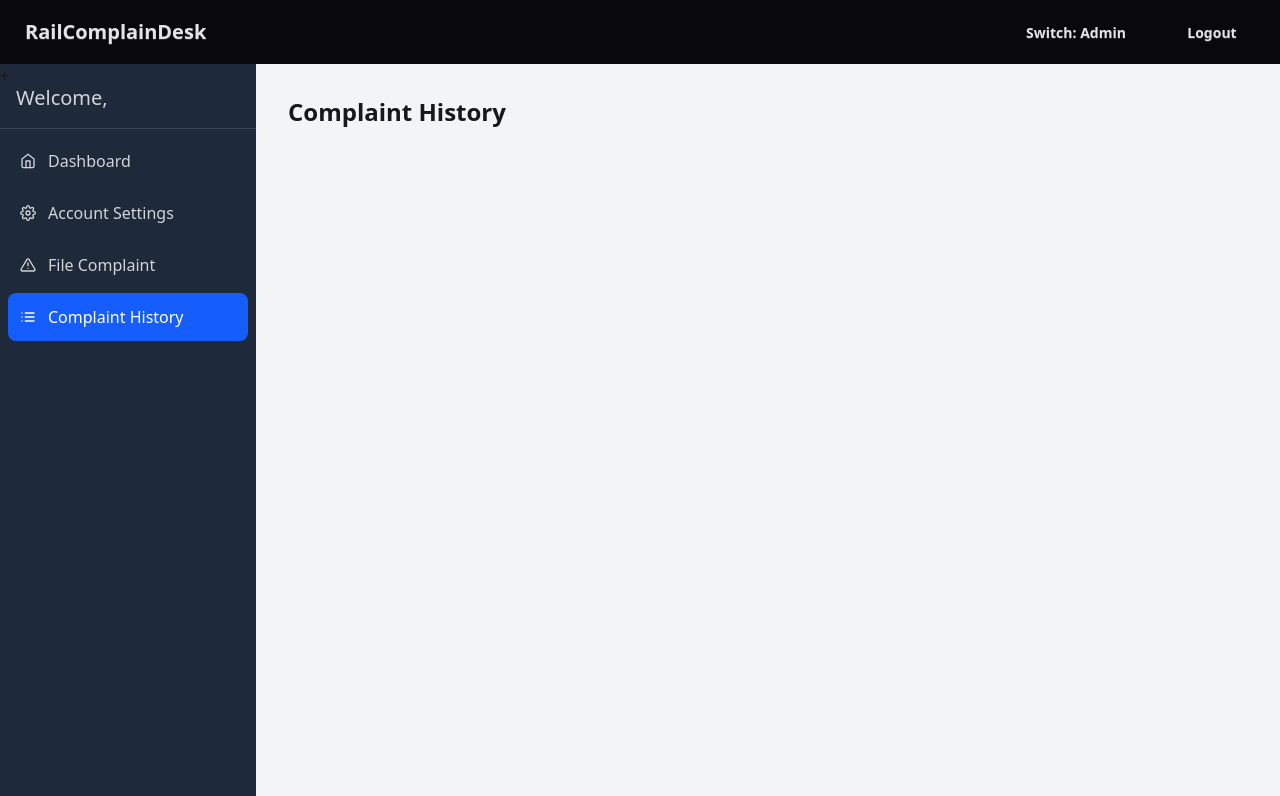
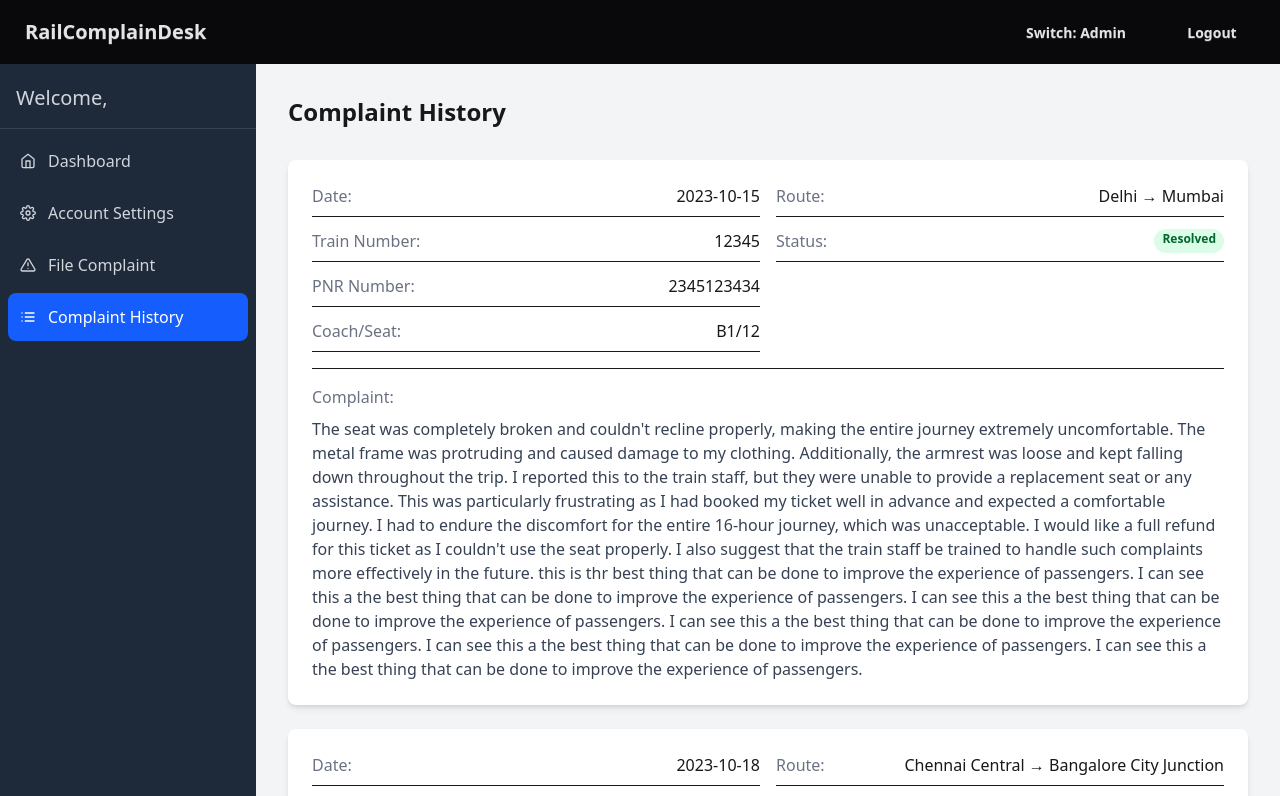
Before and after one commit to iamsyg/Rail_management_system, a Next.js app in the folder website/: page /complaint-history in a window 1280 px wide. Shown: the top 796 px of the page. Built offline with nearby package versions, Linux system fonts and the light colour scheme; no server answers.

Commit message:
complaint-history UI

```diff
--- a/website/app/(app)/complaint-history/page.tsx
+++ b/website/app/(app)/complaint-history/page.tsx
@@ -5,20 +5,113 @@ import Navbar from "@/app/components/Navbar";
 import Sidebar from "@/app/components/Sidebar";
 
 function page() {
+  // Sample complaint data with longer complaints
+  const complaints = [
+    {
+      id: 1,
+      trainNumber: "12345",
+      pnrNumber: "2345123434",
+      coach: "B1",
+      seatNumber: "12",
+      sourceStation: "Delhi",
+      destination: "Mumbai",
+      complaint: "The seat was completely broken and couldn't recline properly, making the entire journey extremely uncomfortable. The metal frame was protruding and caused damage to my clothing. Additionally, the armrest was loose and kept falling down throughout the trip. I reported this to the train staff, but they were unable to provide a replacement seat or any assistance. This was particularly frustrating as I had booked my ticket well in advance and expected a comfortable journey. I had to endure the discomfort for the entire 16-hour journey, which was unacceptable. I would like a full refund for this ticket as I couldn't use the seat properly. I also suggest that the train staff be trained to handle such complaints more effectively in the future. this is thr best thing that can be done to improve the experience of passengers. I can see this a the best thing that  can be done to improve the experience of passengers. I can see this a the best thing that can be done to improve the experience of passengers. I can see this a the best thing that can be done to improve the experience of passengers. I can see this a the best thing that can be done to improve the experience of passengers. I can see this a the best thing that can be done to improve the experience of passengers.",
+      status: "Resolved",
+      date: "2023-10-15"
+    },
+    {
+      id: 2,
+      trainNumber: "67890",
+      pnrNumber: "EFGH5678",
+      coach: "A2",
+      seatNumber: "24",
+      sourceStation: "Chennai Central",
+      destination: "Bangalore City Junction",
+      complaint: "The air conditioning was not working properly throughout the journey. Despite multiple complaints to the attendant, the temperature remained uncomfortably high. The vents were blowing warm air and some were dripping water, creating puddles in the aisle. This made the overnight journey particularly difficult as sleep was impossible in the heat.",
+      status: "In Progress",
+      date: "2023-10-18"
+    },
+    {
+      id: 3,
+      trainNumber: "54321",
+      pnrNumber: "IJKL9012",
+      coach: "S3",
+      seatNumber: "08",
+      sourceStation: "Kolkata Howrah",
+      destination: "Patna Junction",
+      complaint: "The toilet was extremely unclean, with foul odor emanating throughout the coach. The flush was not working, the sink was clogged, and there was no water available. The door lock was broken, compromising privacy. This condition persisted for the entire 12-hour journey despite requests to clean it at multiple stations where we had longer stops.",
+      status: "Pending",
+      date: "2023-10-20"
+    },
+  ];
+
   return (
     <div>
       <div className="min-h-screen bg-gray-100">
         <div className="fixed top-0 left-0 right-0 z-50">
-          <Navbar panelName="Admin" />+{" "}
+          <Navbar panelName="Admin" />
         </div>
 
         <div className="sidebar flex pt-16">
           <div className="fixed left-0 top-16 h-[calc(100vh-4rem)] w-64 z-40">
-            <Sidebar panelName="Admin" />+{" "}
+            <Sidebar panelName="Admin" />
           </div>
 
           <main className="flex-1 ml-64 p-8 z-10">
             <h1 className="text-2xl font-bold mb-8">Complaint History</h1>
+
+            <div className="space-y-6">
+              {complaints.map((item) => (
+                <div key={item.id} className="bg-white shadow-md rounded-lg p-6 w-full overflow-hidden">
+                  <div className="grid grid-cols-1 md:grid-cols-2 gap-4">
+                    {/* Left Column */}
+                    <div className="space-y-3 break-words">
+                      <div className="flex flex-col sm:flex-row justify-between pb-2 border-b">
+                        <span className="font-medium text-gray-500">Date:</span>
+                        <span className="text-right sm:text-left">{item.date}</span>
+                      </div>
+                      <div className="flex flex-col sm:flex-row justify-between pb-2 border-b">
+                        <span className="font-medium text-gray-500">Train Number:</span>
+                        <span className="text-right sm:text-left">{item.trainNumber}</span>
+                      </div>
+                      <div className="flex flex-col sm:flex-row justify-between pb-2 border-b">
+                        <span className="font-medium text-gray-500">PNR Number:</span>
+                        <span className="text-right sm:text-left">{item.pnrNumber}</span>
+                      </div>
+                      <div className="flex flex-col sm:flex-row justify-between pb-2 border-b">
+                        <span className="font-medium text-gray-500">Coach/Seat:</span>
+                        <span className="text-right sm:text-left">{item.coach}/{item.seatNumber}</span>
+                      </div>
+                    </div>
+
+                    {/* Right Column */}
+                    <div className="space-y-3 break-words">
+                      <div className="flex flex-col sm:flex-row justify-between pb-2 border-b">
+                        <span className="font-medium text-gray-500">Route:</span>
+                        <span className="text-right sm:text-left">{item.sourceStation} → {item.destination}</span>
+                      </div>
+                      <div className="flex flex-col sm:flex-row justify-between pb-2 border-b">
+                        <span className="font-medium text-gray-500">Status:</span>
+                        <span className={`px-2 inline-flex text-xs leading-5 font-semibold rounded-full
+                          ${item.status === "Resolved" ? "bg-green-100 text-green-800" :
+                            item.status === "In Progress" ? "bg-yellow-100 text-yellow-800" :
+                            "bg-red-100 text-red-800"}`}>
+                          {item.status}
+                        </span>
+                      </div>
+                    </div>
+                  </div>
+
+                  {/* Complaint (full width) with proper text wrapping */}
+                  <div className="mt-4 pt-4 border-t">
+                    <h3 className="font-medium text-gray-500 mb-2">Complaint:</h3>
+                    <p className="text-gray-700 whitespace-normal break-words">
+                      {item.complaint}
+                    </p>
+                  </div>
+                </div>
+              ))}
+            </div>
           </main>
         </div>
       </div>
```
